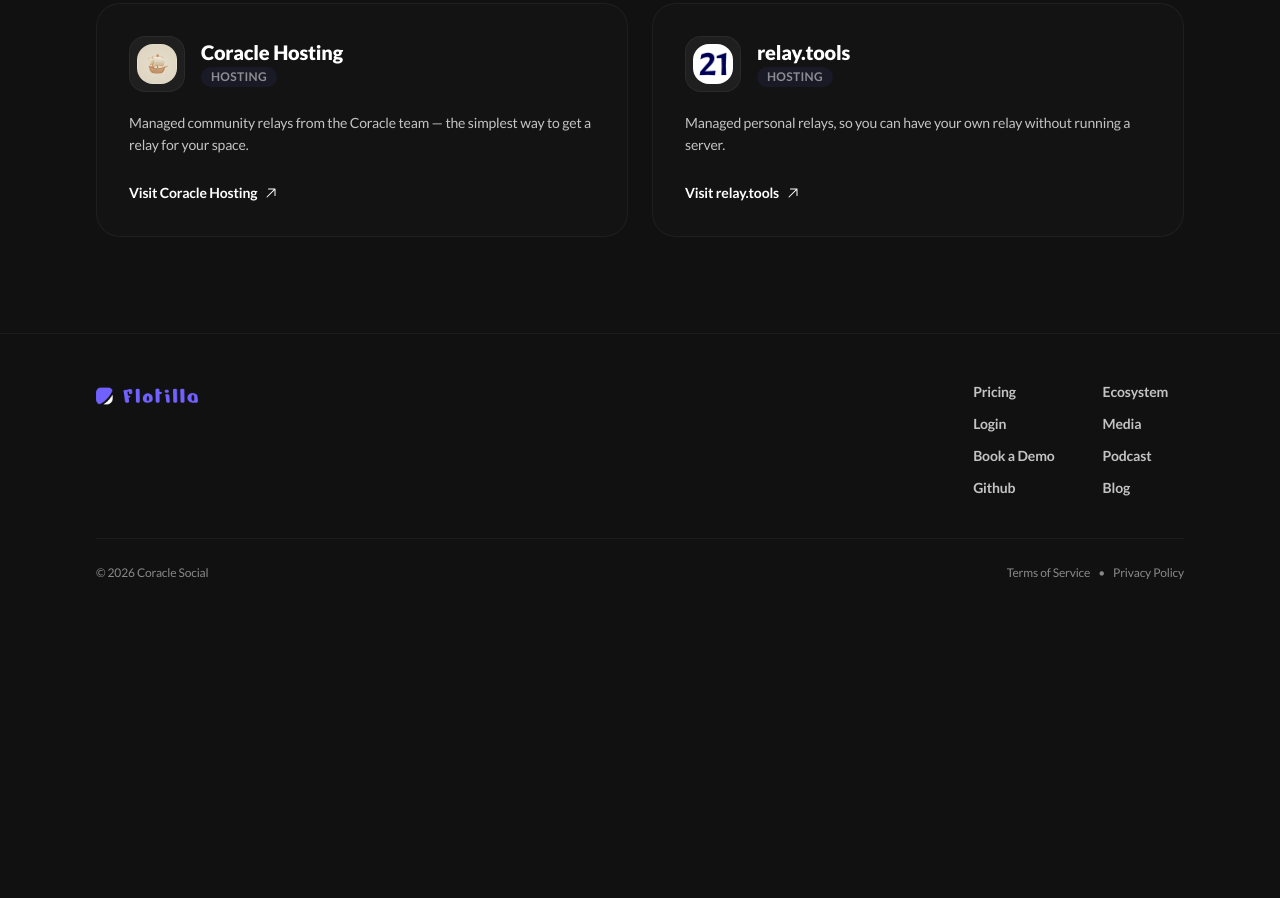
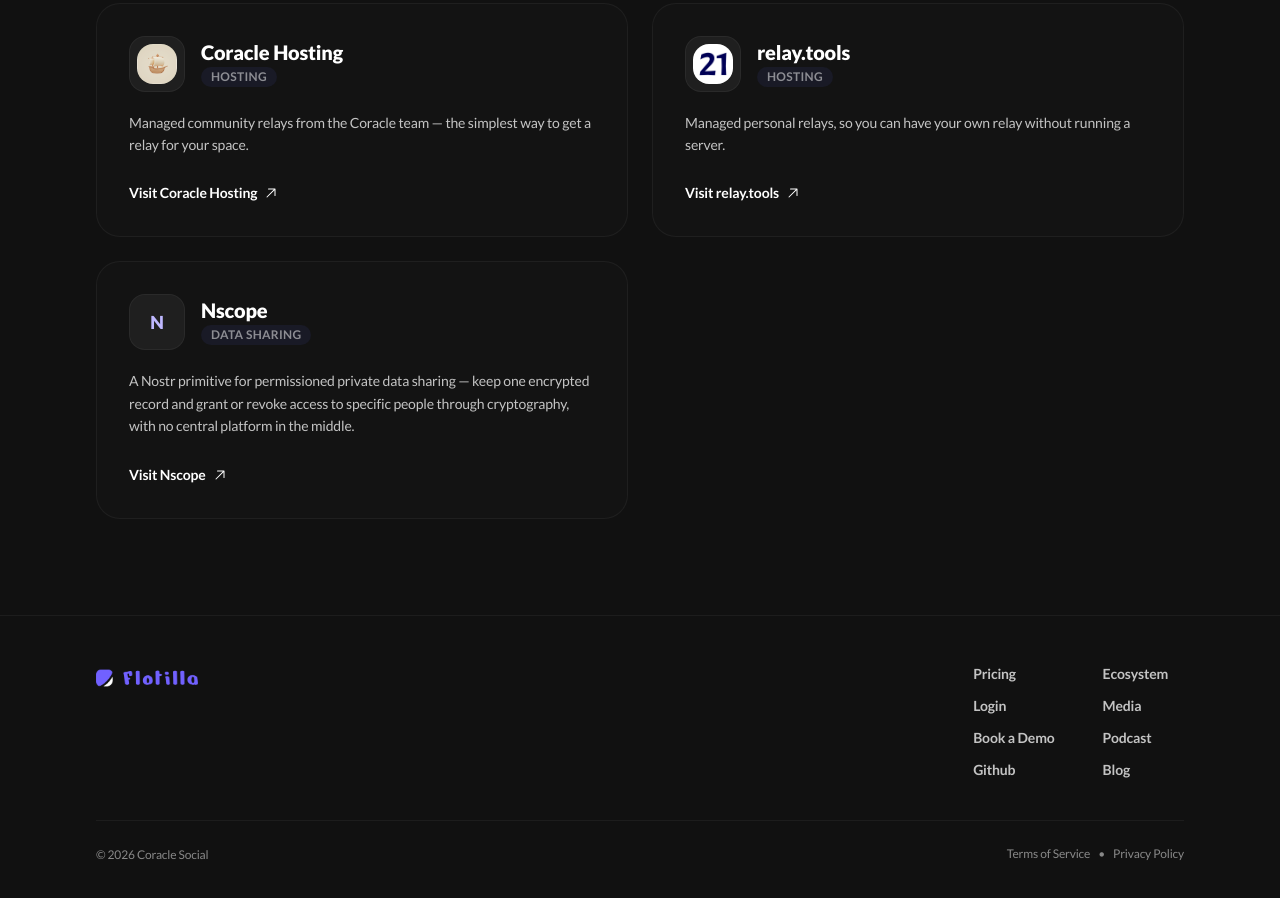
Before and after one commit to coracle-social/flotilla-website, an Astro site: page /ecosystem in a window 1280 px wide. Shown: the part 2019-2917 px from the top of the page. Before the commit the page ends 2650 px from the top, so only its background shows below. Built offline with nearby package versions, Linux system fonts and the light colour scheme; Astro itself is replaced by a stand-in of ours; a web font is replaced by a local one.

Commit message:
Add nscope

```diff
--- a/src/pages/ecosystem.astro
+++ b/src/pages/ecosystem.astro
@@ -154,6 +154,15 @@
     reason:
       'Recommended managed option for members who want a personal relay without self-hosting.',
   },
+  {
+    name: 'Nscope',
+    url: 'https://nscope.nave.pub',
+    category: 'Data sharing',
+    blurb:
+      'A Nostr primitive for permissioned private data sharing — keep one encrypted record and grant or revoke access to specific people through cryptography, with no central platform in the middle.',
+    reason:
+      'Ecosystem building block — we cross-link novel Nostr primitives that expand what communities can safely do with their own data.',
+  },
 ];
 
 const initials = (name: string) =>
```
